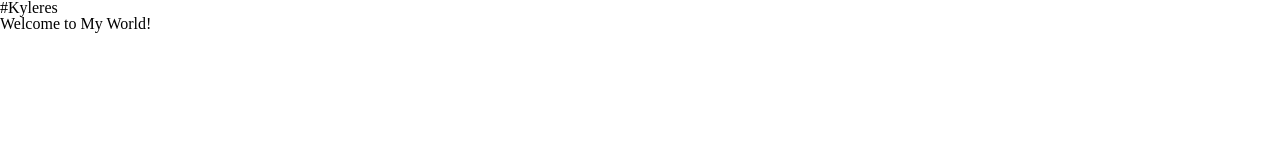
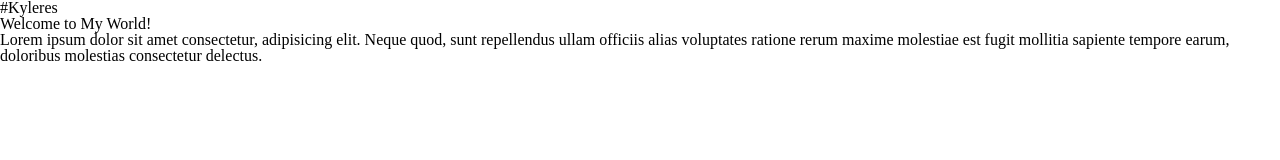
Before and after one commit to kyleres/kyleres.github.io, a plain HTML site: page index.html in a window 1280 px wide. Drawn offline with Linux system fonts and the light colour scheme.

Commit message:
edited section #introduction

```diff
--- a/index.html
+++ b/index.html
@@ -12,8 +12,9 @@
     <header>
         <h1>#Kyleres</h1>
     </header>
-    <section class="introduction">
+    <section class="section" id="introduction">
         <h2>Welcome to My World!</h2>
+        <p>Lorem ipsum dolor sit amet consectetur, adipisicing elit. Neque quod, sunt repellendus ullam officiis alias voluptates ratione rerum maxime molestiae est fugit mollitia sapiente tempore earum, doloribus molestias consectetur delectus.</p>
     </section>
 </body>
 </html>
```
